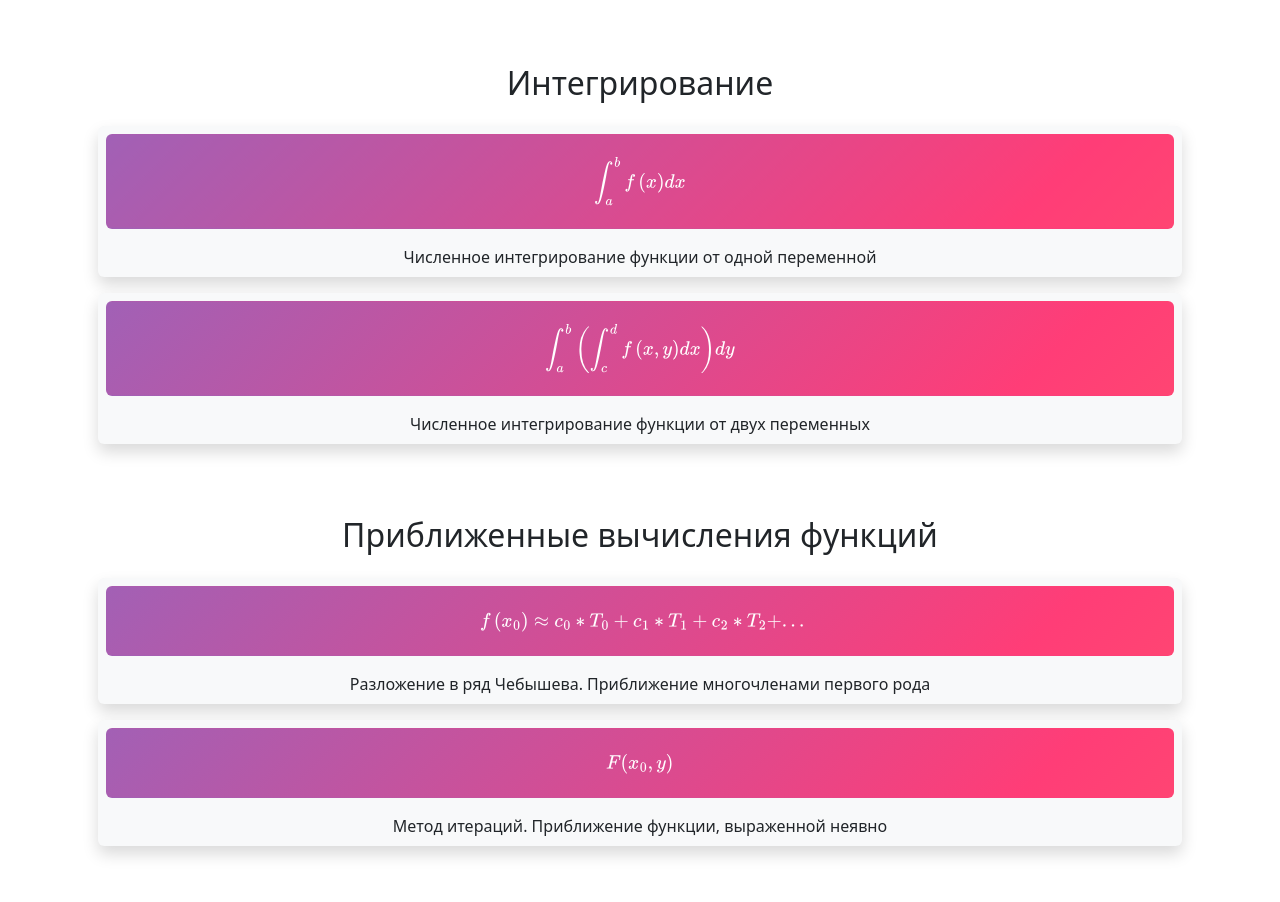
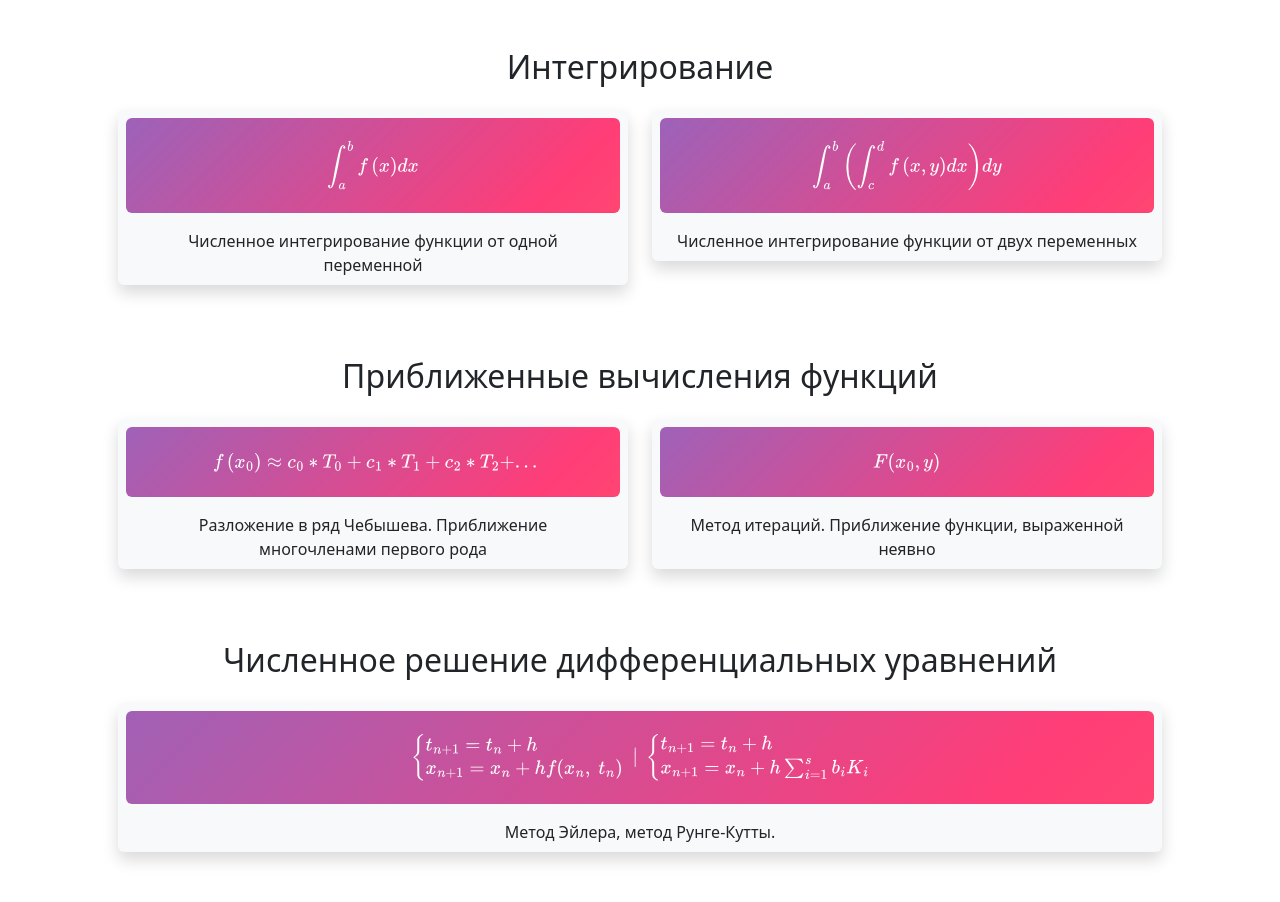
Before and after one commit to dant4ick/approximator, a website: page index.html in a window 1280 px wide. Drawn offline with nearby package versions, Linux system fonts and the light colour scheme.

Commit message:
add: plots, main page reference to eulerRungeKutta

```diff
--- a/index.html
+++ b/index.html
@@ -13,8 +13,7 @@
     <link rel="stylesheet" href="style/style.css">
 </head>
 <body>
-<div class="container mt-5 mb-5">
-    <div class="container p-3">
+<div class="container p-5">
     <div class="row text-center">
         <div class="col mb-3">
             <h2>Интегрирование</h2>
@@ -35,8 +34,6 @@
                 </div>
             </div>
         </div>
-        </div>
-        <div class="row">
         <div class="col">
             <div class="container rounded shadow bg-light">
                 <div class="row text-center">
@@ -61,7 +58,8 @@
         <div class="col">
             <div class="container rounded shadow bg-light">
                 <div class="row text-center">
-                        <a class="col btn m-2 bg-gradient-animated text-white" href="approximate_calculations/chebyshevApprox.html">
+                    <a class="col btn m-2 bg-gradient-animated text-white"
+                       href="approximate_calculations/chebyshevApprox.html">
                         \[\ f\left( {x}_{0}\right) \approx {c}_{0}*{T}_{0} + {c}_{1}*{T}_{1} + {c}_{2}*{T}_{2} + ... \]
                     </a>
                 </div>
@@ -72,12 +70,11 @@
                 </div>
             </div>
         </div>
-        </div>
-        <div class="row">
         <div class="col">
             <div class="container rounded shadow bg-light">
                 <div class="row text-center">
-                        <a class="col btn m-2 bg-gradient-animated text-white" href="./approximate_calculations/iterationMethod.html">
+                    <a class="col btn m-2 bg-gradient-animated text-white"
+                       href="./approximate_calculations/iterationMethod.html">
                         \[F({x}_{0}, y)\]
                     </a>
                 </div>
@@ -89,6 +86,37 @@
             </div>
         </div>
     </div>
+    <div class="row text-center mt-5">
+        <div class="col gy-4 mb-3 ">
+            <h2>Численное решение дифференциальных уравнений</h2>
+        </div>
+    </div>
+    <div class="row mb-3">
+        <div class="col">
+            <div class="container rounded shadow bg-light">
+                <div class="row text-center">
+                    <a class="col btn m-2 bg-gradient-animated text-white"
+                       href="./differential_equations/eulerRungeKutta.html">
+                        $$
+                        \begin{cases}
+                        t_{n+1}=t_{n}+h\\
+                        x_{n+1}=x_{n}+hf(x_{n},\ t_{n})
+                        \end{cases}
+                        \ \ \vert\
+                        \begin{cases}
+                        t_{n+1}=t_{n}+h\\
+                        x_{n+1}=x_{n}+h\sum_{i=1}^{s}b_{i}K_{i}
+                        \end{cases}
+                        $$
+                    </a>
+                </div>
+                <div class="row">
+                    <div class="col m-2 text-center">
+                        Метод Эйлера, метод Рунге-Кутты.
+                    </div>
+                </div>
+            </div>
+        </div>
     </div>
 </div>
 </body>
--- a/package.json
+++ b/package.json
@@ -3,6 +3,7 @@
   "version": "1.0.0",
   "dependencies": {
     "bootstrap": "^5.2.2",
-    "mathjs": "^11.3.2"
+    "mathjs": "^11.3.2",
+    "plotly": "^1.0.6"
   }
 }
```
Also changed, not shown: differential_equations/eulerRungeKutta.html (+6 -1 lines), src/differentiation/DifferentialNewElement.js (+23 -3 lines). Lines whose indentation alone changed are shown as unchanged.
